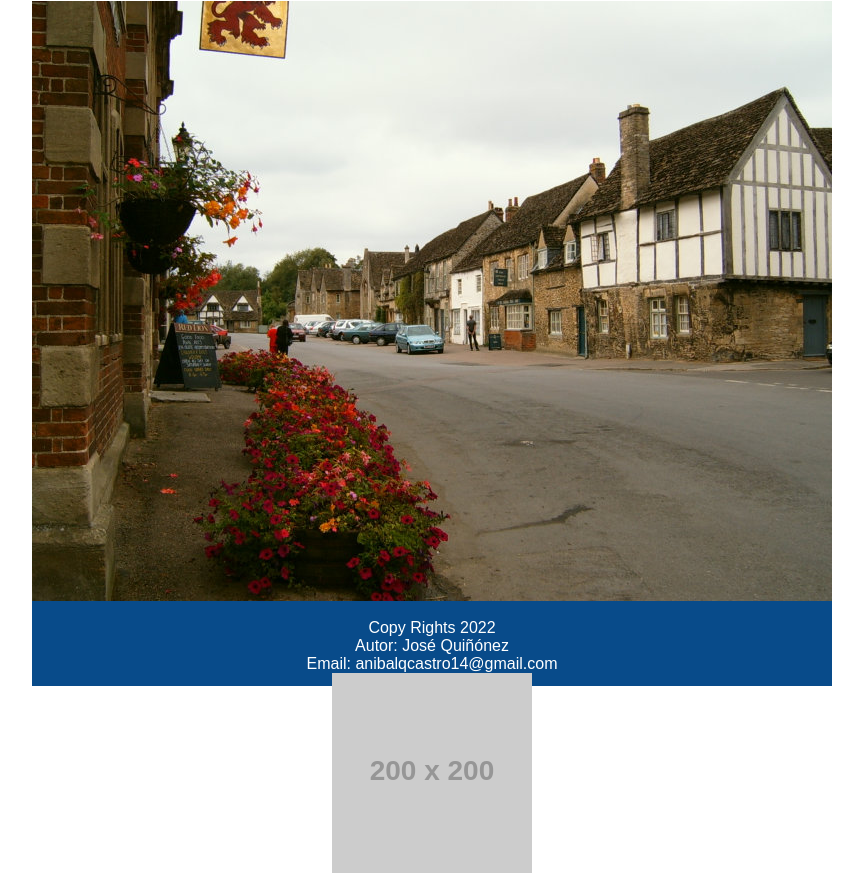
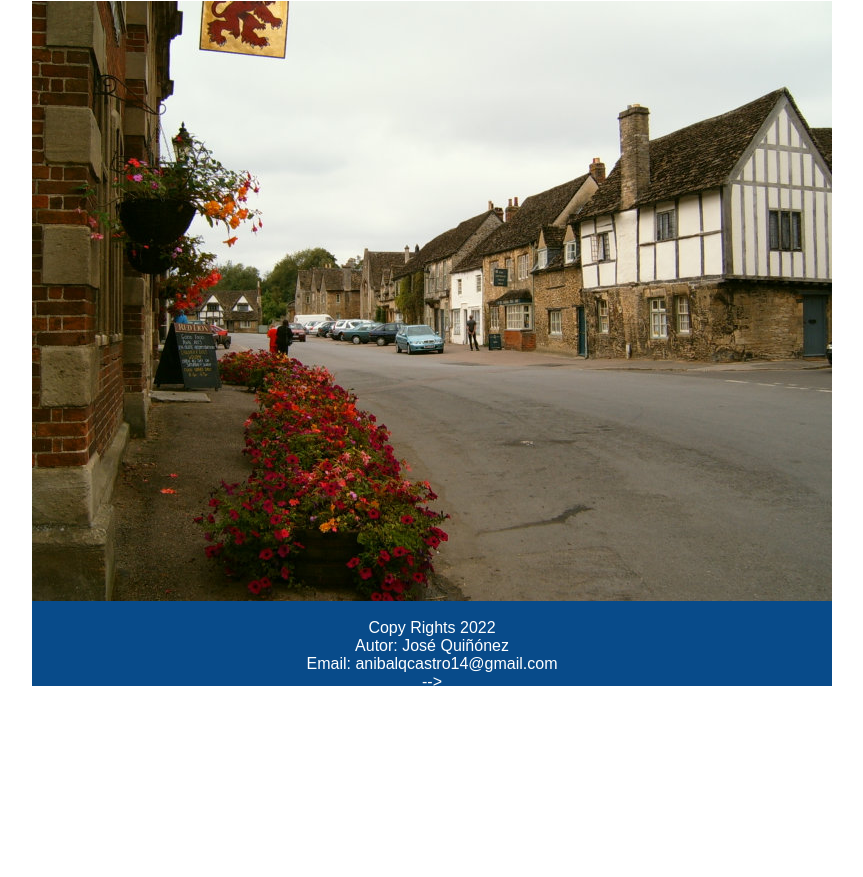
Before and after one commit to joscastro-ing/inicio_web, a website: page index.html in a window 1280 px wide. Shown: the part 563-1440 px from the top of the page, without its empty margins (208-1071 px from the left). After the commit the page ends 1257 px from the top, so only its background shows below. Drawn offline with Linux system fonts and the light colour scheme; placeholder pictures from the web are drawn by us.

Commit message:
Update index.html

```diff
--- a/index.html
+++ b/index.html
@@ -45,7 +45,7 @@
             Copy Rights 2022<br />
             Autor: José Quiñónez
             <br />Email: anibalqcastro14@gmail.com<br />
-            <img src="https://via.placeholder.com/200.gif"> <!--Esto es una prueba-->
+            <!-- <img src="https://via.placeholder.com/200.gif"> <!--Esto es una prueba-->-->
         </footer>
     </div>
 
```
